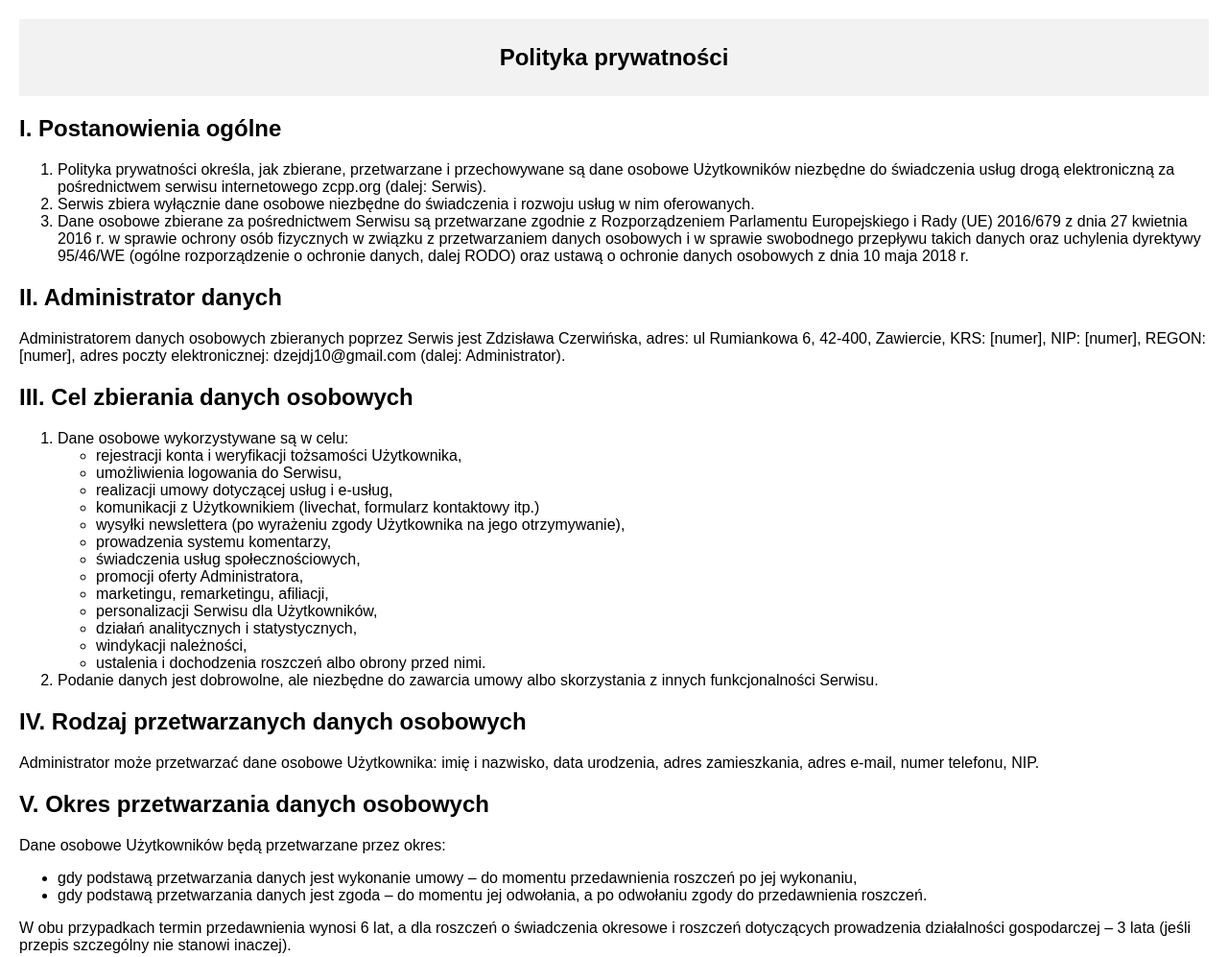
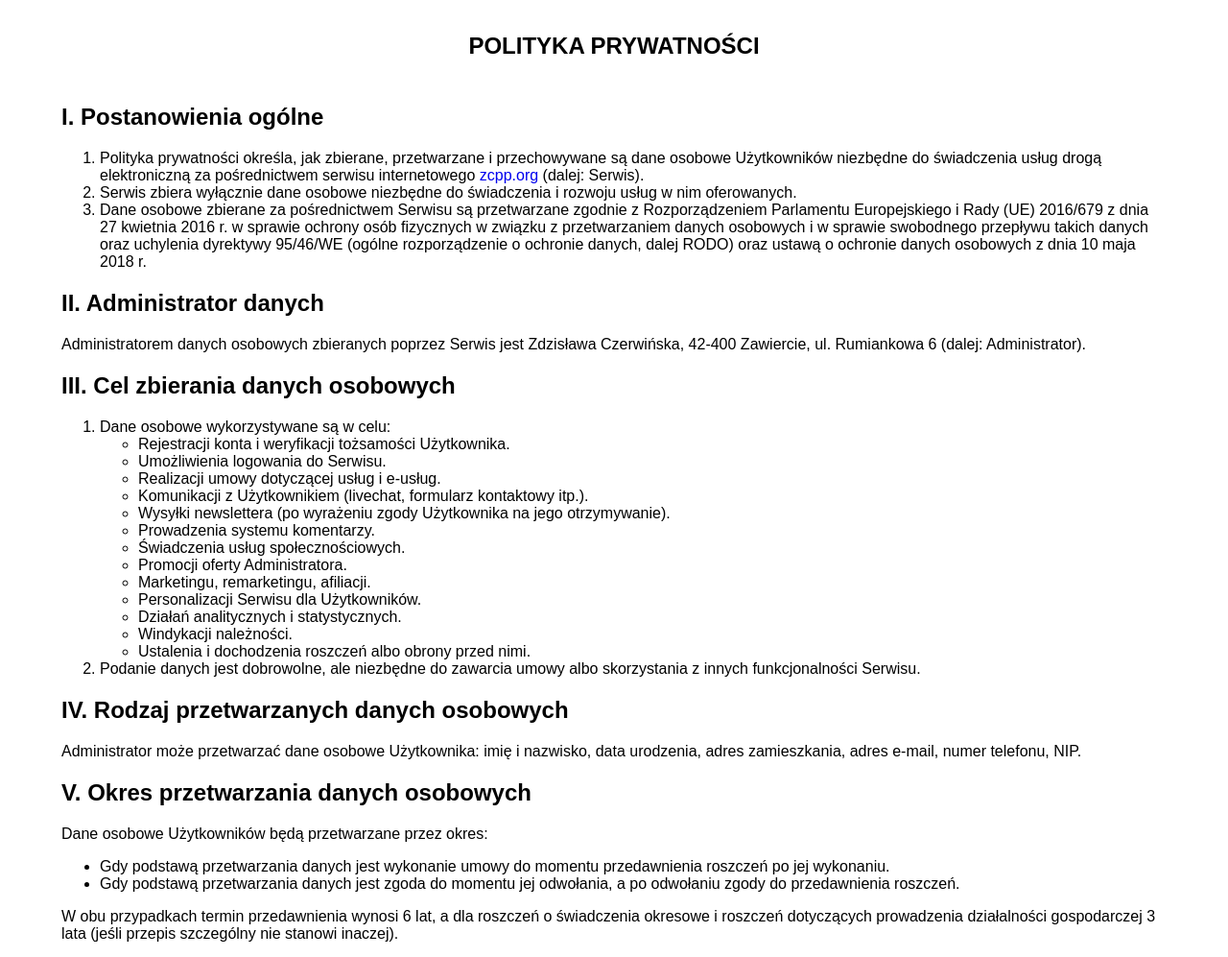
Before and after one commit to ZdzislawaCzerwinska/zdzislawaczerwinska.github.io, a plain HTML site: page index.html in a window 1280 px wide. Shown: the top 997 px of the page at 96% size. Drawn offline with Linux system fonts and the light colour scheme.

Commit message:
chore: Update main index file with formatting (#3)

```diff
--- a/index.html
+++ b/index.html
@@ -2,50 +2,40 @@
 <html lang="pl">
 
 <head>
-    <meta charset="UTF-8">
-    <meta name="viewport" content="width=device-width, initial-scale=1.0">
-    <title>Polityka prywatności</title>
-    <style>
-        body {
-            font-family: Arial, sans-serif;
-            margin: 20px;
-        }
-
-        header,
-        footer {
-            background-color: #f2f2f2;
-            padding: 10px;
-            text-align: center;
-        }
-
-        section {
-            margin-bottom: 20px;
-        }
-
-        ol,
-        ul {
-            margin-top: 0;
-        }
-    </style>
+  <meta charset="utf-8">
+  <meta name="viewport" content="width=device-width, initial-scale=1">
+  <meta name="description" content="Polityka prywatności dla serwisu internetowego zcpp.org">
+  <link rel="stylesheet" type="text/css" href="style.css">
+  <title>Polityka Prywatności</title>
 </head>
 
 <body>
+  <div class="main">
+
     <header>
-        <h1 style="font-size: 18pt;"><strong>Polityka prywatności</strong></h1>
+      <h1><strong>POLITYKA PRYWATNOŚCI</strong></h1>
     </header>
 
     <section>
       <h2>I. Postanowienia ogólne</h2>
       <ol>
-            <li>Polityka prywatności określa, jak zbierane, przetwarzane i przechowywane są dane osobowe Użytkowników niezbędne do świadczenia usług drogą elektroniczną za pośrednictwem serwisu internetowego <span>zcpp.org</span> (dalej: Serwis).</li>
-            <li>Serwis zbiera wyłącznie dane osobowe niezbędne do świadczenia i rozwoju usług w nim oferowanych.</li>
-            <li>Dane osobowe zbierane za pośrednictwem Serwisu są przetwarzane zgodnie z Rozporządzeniem Parlamentu Europejskiego i Rady (UE) 2016/679 z dnia 27 kwietnia 2016 r. w sprawie ochrony osób fizycznych w związku z przetwarzaniem danych osobowych i w sprawie swobodnego przepływu takich danych oraz uchylenia dyrektywy 95/46/WE (ogólne rozporządzenie o ochronie danych, dalej RODO) oraz ustawą o ochronie danych osobowych z dnia 10 maja 2018 r.</li>
+        <li>Polityka prywatności określa, jak zbierane, przetwarzane i przechowywane są dane osobowe
+          Użytkowników niezbędne do świadczenia usług drogą elektroniczną za pośrednictwem serwisu
+          internetowego <a href="https://zdzislawaczerwinska.github.io">zcpp.org</a> (dalej: Serwis).</li>
+        <li>Serwis zbiera wyłącznie dane osobowe niezbędne do świadczenia i rozwoju usług w nim oferowanych.
+        </li>
+        <li>Dane osobowe zbierane za pośrednictwem Serwisu są przetwarzane zgodnie z Rozporządzeniem Parlamentu
+          Europejskiego i Rady (UE) 2016/679 z dnia 27 kwietnia 2016 r. w sprawie ochrony osób fizycznych w
+          związku z przetwarzaniem danych osobowych i w sprawie swobodnego przepływu takich danych oraz
+          uchylenia dyrektywy 95/46/WE (ogólne rozporządzenie o ochronie danych, dalej RODO) oraz ustawą o
+          ochronie danych osobowych z dnia 10 maja 2018 r.</li>
       </ol>
     </section>
 
     <section>
       <h2>II. Administrator danych</h2>
-        <p>Administratorem danych osobowych zbieranych poprzez Serwis jest <span>Zdzisława Czerwińska</span>, adres: <span>ul Rumiankowa 6, 42-400, Zawiercie</span>, KRS: <span>[numer]</span>, NIP: <span>[numer]</span>, REGON: <span>[numer]</span>, adres poczty elektronicznej: <span>dzejdj10@gmail.com</span> (dalej: Administrator).
+      <p>Administratorem danych osobowych zbieranych poprzez Serwis jest Zdzisława Czerwińska, 42-400 Zawiercie, ul.
+        Rumiankowa 6 (dalej: Administrator).
       </p>
     </section>
 
@@ -54,88 +44,107 @@
       <ol>
         <li>Dane osobowe wykorzystywane są w celu:
           <ul>
-                    <li>rejestracji konta i weryfikacji tożsamości Użytkownika,</li>
-                    <li>umożliwienia logowania do Serwisu,</li>
-                    <li>realizacji umowy dotyczącej usług i e-usług,</li>
-                    <li>komunikacji z Użytkownikiem (livechat, formularz kontaktowy itp.)</li>
-                    <li>wysyłki newslettera (po wyrażeniu zgody Użytkownika na jego otrzymywanie),</li>
-                    <li>prowadzenia systemu komentarzy,</li>
-                    <li>świadczenia usług społecznościowych,</li>
-                    <li>promocji oferty Administratora,</li>
-                    <li>marketingu, remarketingu, afiliacji,</li>
-                    <li>personalizacji Serwisu dla Użytkowników,</li>
-                    <li>działań analitycznych i statystycznych,</li>
-                    <li>windykacji należności,</li>
-                    <li>ustalenia i dochodzenia roszczeń albo obrony przed nimi.</li>
+            <li>Rejestracji konta i weryfikacji tożsamości Użytkownika.</li>
+            <li>Umożliwienia logowania do Serwisu.</li>
+            <li>Realizacji umowy dotyczącej usług i e-usług.</li>
+            <li>Komunikacji z Użytkownikiem (livechat, formularz kontaktowy itp.).</li>
+            <li>Wysyłki newslettera (po wyrażeniu zgody Użytkownika na jego otrzymywanie).</li>
+            <li>Prowadzenia systemu komentarzy.</li>
+            <li>Świadczenia usług społecznościowych.</li>
+            <li>Promocji oferty Administratora.</li>
+            <li>Marketingu, remarketingu, afiliacji.</li>
+            <li>Personalizacji Serwisu dla Użytkowników.</li>
+            <li>Działań analitycznych i statystycznych.</li>
+            <li>Windykacji należności.</li>
+            <li>Ustalenia i dochodzenia roszczeń albo obrony przed nimi.</li>
           </ul>
         </li>
-            <li>Podanie danych jest dobrowolne, ale niezbędne do zawarcia umowy albo skorzystania z innych funkcjonalności Serwisu.</li>
+        <li>Podanie danych jest dobrowolne, ale niezbędne do zawarcia umowy albo skorzystania z innych
+          funkcjonalności Serwisu.</li>
       </ol>
     </section>
 
     <section>
       <h2>IV. Rodzaj przetwarzanych danych osobowych</h2>
-        <p>Administrator może przetwarzać dane osobowe Użytkownika: imię i nazwisko, data urodzenia, adres zamieszkania, adres e-mail, numer telefonu, NIP.</p>
+      <p>Administrator może przetwarzać dane osobowe Użytkownika: imię i nazwisko, data urodzenia, adres
+        zamieszkania, adres e-mail, numer telefonu, NIP.</p>
     </section>
 
     <section>
       <h2>V. Okres przetwarzania danych osobowych</h2>
       <p>Dane osobowe Użytkowników będą przetwarzane przez okres:
       <ul>
-                <li>gdy podstawą przetwarzania danych jest wykonanie umowy – do momentu przedawnienia roszczeń po jej wykonaniu,</li>
-                <li>gdy podstawą przetwarzania danych jest zgoda – do momentu jej odwołania, a po odwołaniu zgody do przedawnienia roszczeń.</li>
+        <li>Gdy podstawą przetwarzania danych jest wykonanie umowy do momentu przedawnienia roszczeń po jej
+          wykonaniu.</li>
+        <li>Gdy podstawą przetwarzania danych jest zgoda do momentu jej odwołania, a po odwołaniu zgody do
+          przedawnienia roszczeń.</li>
       </ul>
-            W obu przypadkach termin przedawnienia wynosi 6 lat, a dla roszczeń o świadczenia okresowe i roszczeń dotyczących prowadzenia działalności gospodarczej – 3 lata (jeśli przepis szczególny nie stanowi inaczej).
+      W obu przypadkach termin przedawnienia wynosi 6 lat, a dla roszczeń o świadczenia okresowe i roszczeń
+      dotyczących prowadzenia działalności gospodarczej 3 lata (jeśli przepis szczególny nie stanowi inaczej).
       </p>
     </section>
 
     <section>
       <h2>VI. Udostępnianie danych osobowych</h2>
       <ol>
-            <li>Dane osobowe Użytkowników mogą być przekazywane: podmiotom powiązanym z Administratorem, jego podwykonawcom, podmiotom współpracującym z Administratorem np. firmom obsługującym e-płatności, firmom świadczącym usługi kurierskie/pocztowe, kancelariom prawnym.</li>
-            <li>Dane osobowe Użytkowników <span>nie będą</span> przekazywane poza teren Europejskiego Obszaru Gospodarczego (EOG).</li>
+        <li>Dane osobowe Użytkowników mogą być przekazywane: podmiotom powiązanym z Administratorem, jego
+          podwykonawcom, podmiotom współpracującym z Administratorem np. firmom obsługującym e-płatności,
+          firmom świadczącym usługi kurierskie/pocztowe, kancelariom prawnym.</li>
+        <li>Dane osobowe Użytkowników <span>nie będą</span> przekazywane poza teren Europejskiego Obszaru
+          Gospodarczego (EOG).</li>
       </ol>
     </section>
 
     <section>
       <h2>VII. Prawa Użytkowników</h2>
       <ol>
-            <li>Użytkownik Serwisu ma prawo do: dostępu do treści swoich danych osobowych, ich sprostowania, usunięcia, ograniczenia przetwarzania, przenoszenia, wniesienia sprzeciwu wobec przetwarzania, cofnięcia zgody w każdej chwili (co nie ma wpływu na zgodność z prawem przetwarzania dokonanego w oparciu o zgodę przed jej cofnięciem).</li>
-            <li>Zgłoszenie o wystąpieniu przez Użytkownika z uprawnieniem wynikającym z wymienionych praw należy przesłać na adres <span>dzejdj10@gmail.com</span>.</li>
-            <li>Administrator spełnia lub odmawia spełnienia żądania niezwłocznie – maksymalnie w ciągu miesiąca od jego otrzymania.</li>
-            <li>Użytkownik ma prawo złożyć skargę do Prezesa Urzędu Ochrony Danych Osobowych, jeśli uzna, że przetwarzanie narusza jego prawa i wolności (RODO).</li>
+        <li>Użytkownik Serwisu ma prawo do: dostępu do treści swoich danych osobowych, ich sprostowania,
+          usunięcia, ograniczenia przetwarzania, przenoszenia, wniesienia sprzeciwu wobec przetwarzania,
+          cofnięcia zgody w każdej chwili (co nie ma wpływu na zgodność z prawem przetwarzania dokonanego w
+          oparciu o zgodę przed jej cofnięciem).</li>
+        <li>Zgłoszenie o wystąpieniu przez Użytkownika z uprawnieniem wynikającym z wymienionych praw należy
+          przesłać na adres <a href="mailto:dzejdj10@gmail.com">e-mail</a>.</li>
+        <li>Administrator spełnia lub odmawia spełnienia żądania niezwłocznie maksymalnie w ciągu miesiąca od
+          jego otrzymania.</li>
+        <li>Użytkownik ma prawo złożyć skargę do Prezesa Urzędu Ochrony Danych Osobowych, jeśli uzna, że
+          przetwarzanie narusza jego prawa i wolności (RODO).</li>
       </ol>
     </section>
 
     <section>
       <h2>VIII. Pliki cookies</h2>
       <ol>
-            <li>Serwis zbiera informacje za pomocą plików cookies – sesyjnych, stałych i podmiotów zewnętrznych.</li>
-            <li>Zbieranie plików cookies wspiera poprawne świadczenie usług w Serwisie i służy celom statystycznym.</li>
-            <li>Użytkownik może określić zakres dostępu plików cookies do swojego urządzenia w ustawieniach przeglądarki.</li>
+        <li>Serwis zbiera informacje za pomocą plików cookies sesyjnych, stałych i podmiotów zewnętrznych.
+        </li>
+        <li>Zbieranie plików cookies wspiera poprawne świadczenie usług w Serwisie i służy celom statystycznym.
+        </li>
+        <li>Użytkownik może określić zakres dostępu plików cookies do swojego urządzenia w ustawieniach
+          przeglądarki.</li>
       </ol>
     </section>
 
     <section>
       <h2>IX. Zautomatyzowane podejmowanie decyzji i profilowanie</h2>
       <ol>
-            <li>Dane Użytkowników nie mogą być przetwarzane w zautomatyzowany sposób tak, że na skutek tego mogłyby zapaść wobec nich jakiekolwiek decyzje.</li>
-            <li>Dane Użytkowników mogą być profilowane celem dostosowania treści i personalizacji oferty po wyrażeniu przez nich zgody.</li>
+        <li>Dane Użytkowników nie mogą być przetwarzane w zautomatyzowany sposób tak, że na skutek tego mogłyby
+          zapaść wobec nich jakiekolwiek decyzje.</li>
+        <li>Dane Użytkowników mogą być profilowane celem dostosowania treści i personalizacji oferty po
+          wyrażeniu przez nich zgody.</li>
       </ol>
     </section>
 
     <section>
       <h2>X. Postanowienia końcowe</h2>
       <ol>
-            <li>Administrator ma prawo do wprowadzenia zmian w Polityce prywatności, przy czym prawa Użytkowników nie zostaną ograniczone.</li>
+        <li>Administrator ma prawo do wprowadzenia zmian w Polityce prywatności, przy czym prawa Użytkowników
+          nie zostaną ograniczone.</li>
         <li>Informacja o wprowadzonych zmianach pojawi się w formie komunikatu dostępnego w Serwisie.</li>
-            <li>W sprawach nieuregulowanych w niniejszej Polityce prywatności obowiązują przepisy RODO i przepisy prawa polskiego.</li>
+        <li>W sprawach nieuregulowanych w niniejszej Polityce prywatności obowiązują przepisy RODO i przepisy
+          prawa polskiego.</li>
       </ol>
     </section>
 
-    <footer>
-        <p>Informacje na temat polityki prywatności i plików cookies znajdziesz na <a href="https://www.wygranaonline.com/polityka-prywatnosci-wzor-generator/" target="_blank" rel="noopener">WygranaOnline</a>.</p>
-    </footer>
+  </div>
 </body>
 
 </html>
--- /dev/null
+++ b/style.css
@@ -0,0 +1,30 @@
+body {
+  font-family: Arial, sans-serif;
+  display: flex;
+  flex-direction: column;
+  flex-wrap: wrap;
+  justify-content: flex-start;
+  align-items: flex-start;
+  align-content: center;
+}
+
+.main {
+  width: 72em;
+}
+
+header {
+  padding: 10px;
+  text-align: center;
+}
+
+header h1 {
+  font-size: 18pt;
+}
+
+section {
+  margin-bottom: 20px;
+}
+
+a {
+  text-decoration: none;
+}
```
Also changed, not shown: 1 other file. Lines whose indentation alone changed are shown as unchanged.
